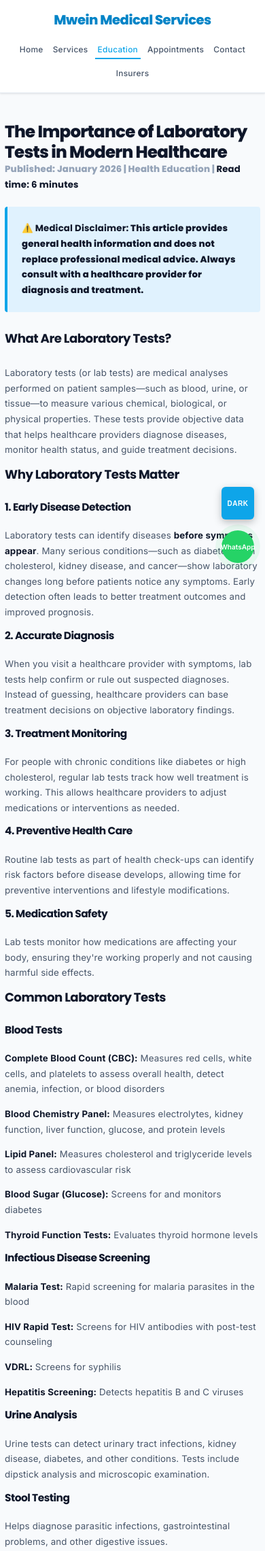
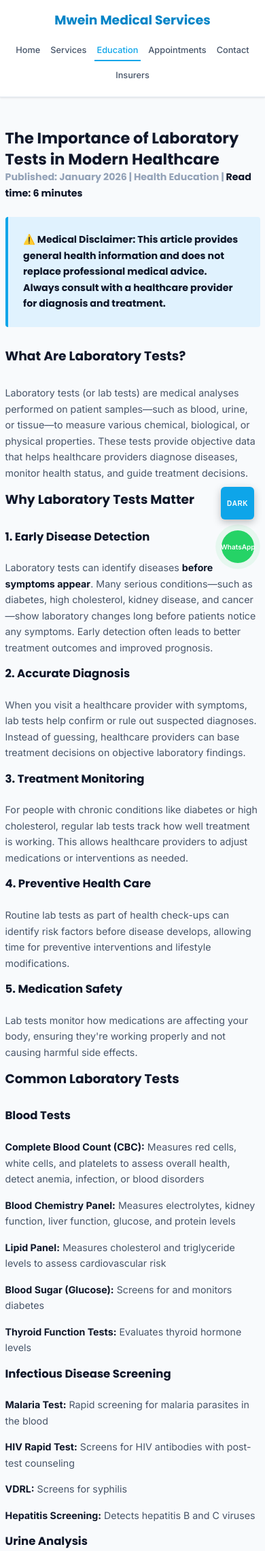
Before and after one commit to mbiti001/mwein, a PHP site: page /blog/post-3.html in a window 390 px wide. Shown: the top 2281 px of the page at 68% size. Run offline with PHP 8.4, Linux system fonts and the light colour scheme.

Commit message:
Typography Correction: Balanced font sizes and letter spacing for WHO/SafeCare standards compliance - removed excessive spacing distortions

```diff
--- a/css/style.css
+++ b/css/style.css
@@ -157,35 +157,34 @@ h1, h2, h3, h4, h5, h6 {
     font-family: var(--font-heading);
     font-weight: 700;
     color: var(--dark);
-    line-height: 1.2;
+    line-height: 1.3;
     margin-bottom: var(--spacing-lg);
-    letter-spacing: -0.5px;
+    letter-spacing: 0px;
 }
 
 h1 {
-    font-size: 3rem;
-    font-weight: 800;
-    letter-spacing: -1px;
+    font-size: 2.5rem;
+    font-weight: 700;
     margin-bottom: var(--spacing-xl);
+    line-height: 1.35;
 }
 
 h2 {
-    font-size: 2.25rem;
+    font-size: 2rem;
     font-weight: 700;
-    letter-spacing: -0.75px;
     margin-bottom: var(--spacing-xl);
+    line-height: 1.35;
 }
 
 h3 {
-    font-size: 1.75rem;
+    font-size: 1.5rem;
     font-weight: 700;
-    letter-spacing: -0.5px;
+    line-height: 1.4;
 }
 
 h4 {
-    font-size: 1.4rem;
+    font-size: 1.25rem;
     font-weight: 600;
-    letter-spacing: -0.3px;
 }
 
 h5 {
@@ -203,9 +202,9 @@ h6 {
 p {
     color: var(--gray);
     margin-bottom: var(--spacing-md);
-    line-height: 1.8;
+    line-height: 1.7;
     font-size: 1rem;
-    letter-spacing: 0.2px;
+    letter-spacing: 0px;
 }
 
 p:last-child {
@@ -221,8 +220,8 @@ strong, b {
    TYPOGRAPHY UTILITIES & CLASSES
 ================================ */
 .lead {
-    font-size: 1.25rem;
-    line-height: 1.8;
+    font-size: 1.15rem;
+    line-height: 1.7;
     color: var(--gray);
     font-weight: 500;
 }
@@ -247,21 +246,20 @@ strong, b {
 }
 
 blockquote {
-    font-family: var(--font-heading);
+    font-family: var(--font-body);
     font-style: italic;
-    font-size: 1.1rem;
+    font-size: 1.05rem;
     color: var(--primary-dark);
     border-left: 4px solid var(--primary);
     padding-left: var(--spacing-lg);
     margin-left: 0;
     margin-bottom: var(--spacing-lg);
-    line-height: 1.8;
+    line-height: 1.7;
 }
 
 small, .small {
     font-size: 0.875rem;
     color: var(--gray-light);
-    letter-spacing: 0.3px;
 }
 
 /* ================================
@@ -316,12 +314,12 @@ a:focus {
 
 .logo {
     font-family: var(--font-heading);
-    font-size: 1.4rem;
-    font-weight: 800;
+    font-size: 1.25rem;
+    font-weight: 700;
     color: var(--primary-dark);
     text-decoration: none;
     margin: 0;
-    letter-spacing: -0.5px;
+    letter-spacing: 0px;
 }
 
 /* Navigation */
@@ -341,7 +339,7 @@ a:focus {
     font-weight: 500;
     font-size: 0.95rem;
     padding: var(--spacing-sm) 0;
-    letter-spacing: 0.3px;
+    letter-spacing: 0px;
     border-bottom: 2px solid transparent;
     transition: color 0.3s, border-color 0.3s;
 }
@@ -754,7 +752,7 @@ label {
     font-weight: 600;
     color: var(--dark);
     font-size: 0.95rem;
-    letter-spacing: 0.3px;
+    letter-spacing: 0px;
 }
 
 input[type="text"],
@@ -769,7 +767,7 @@ textarea {
     border-radius: 6px;
     font-family: var(--font-body);
     font-size: 1rem;
-    letter-spacing: 0.3px;
+    letter-spacing: 0px;
     background-color: var(--light);
     color: var(--dark);
     transition: border-color 0.3s, box-shadow 0.3s;
@@ -826,7 +824,7 @@ textarea {
     font-family: var(--font-body);
     color: rgba(255, 255, 255, 0.8);
     margin-bottom: var(--spacing-sm);
-    letter-spacing: 0.3px;
+    letter-spacing: 0px;
 }
 
 .footer a {
@@ -1824,17 +1822,15 @@ button[onclick*="WhatsApp"],
 ================================ */
 @media (max-width: 768px) {
     html {
-        font-size: 15px;
+        font-size: 16px;
     }
 
     h1 {
-        font-size: 2rem;
-        letter-spacing: -0.75px;
+        font-size: 1.75rem;
     }
 
     h2 {
         font-size: 1.5rem;
-        letter-spacing: -0.5px;
     }
 
     h3 {
@@ -1850,8 +1846,7 @@ button[onclick*="WhatsApp"],
     }
 
     p {
-        line-height: 1.7;
-        letter-spacing: 0.15px;
+        line-height: 1.65;
     }
 
     blockquote {
@@ -1862,15 +1857,15 @@ button[onclick*="WhatsApp"],
 
 @media (max-width: 480px) {
     html {
-        font-size: 14px;
+        font-size: 15px;
     }
 
     h1 {
-        font-size: 1.75rem;
+        font-size: 1.5rem;
     }
 
     h2 {
-        font-size: 1.3rem;
+        font-size: 1.25rem;
     }
 
     h3 {
@@ -1899,6 +1894,6 @@ button[onclick*="WhatsApp"],
     input[type="date"],
     select,
     textarea {
-        font-size: 1rem; /* Keep larger for mobile input */
-    }
-}
+        font-size: 1rem;
+    }
+}
```
Also changed, not shown: 1 other file.
